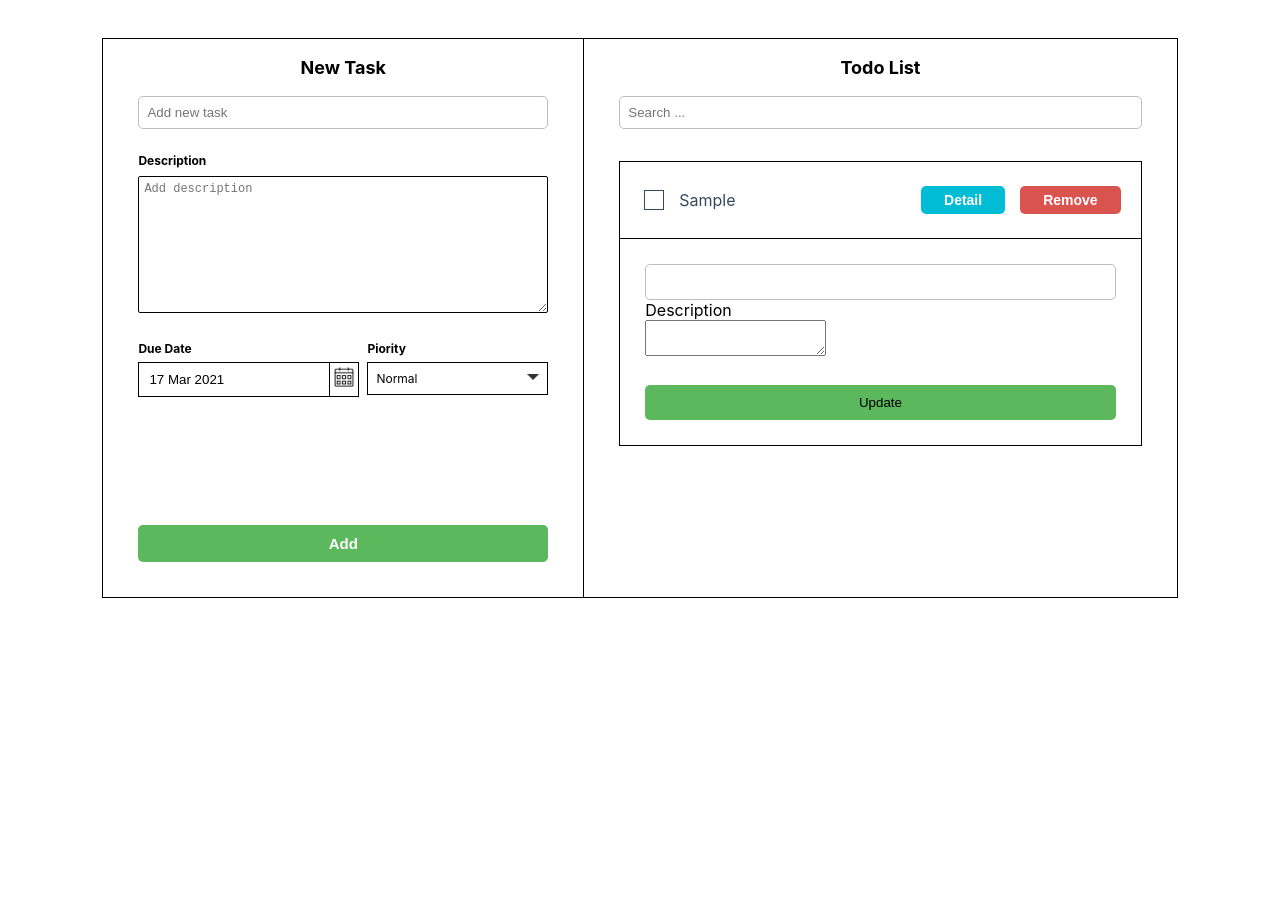
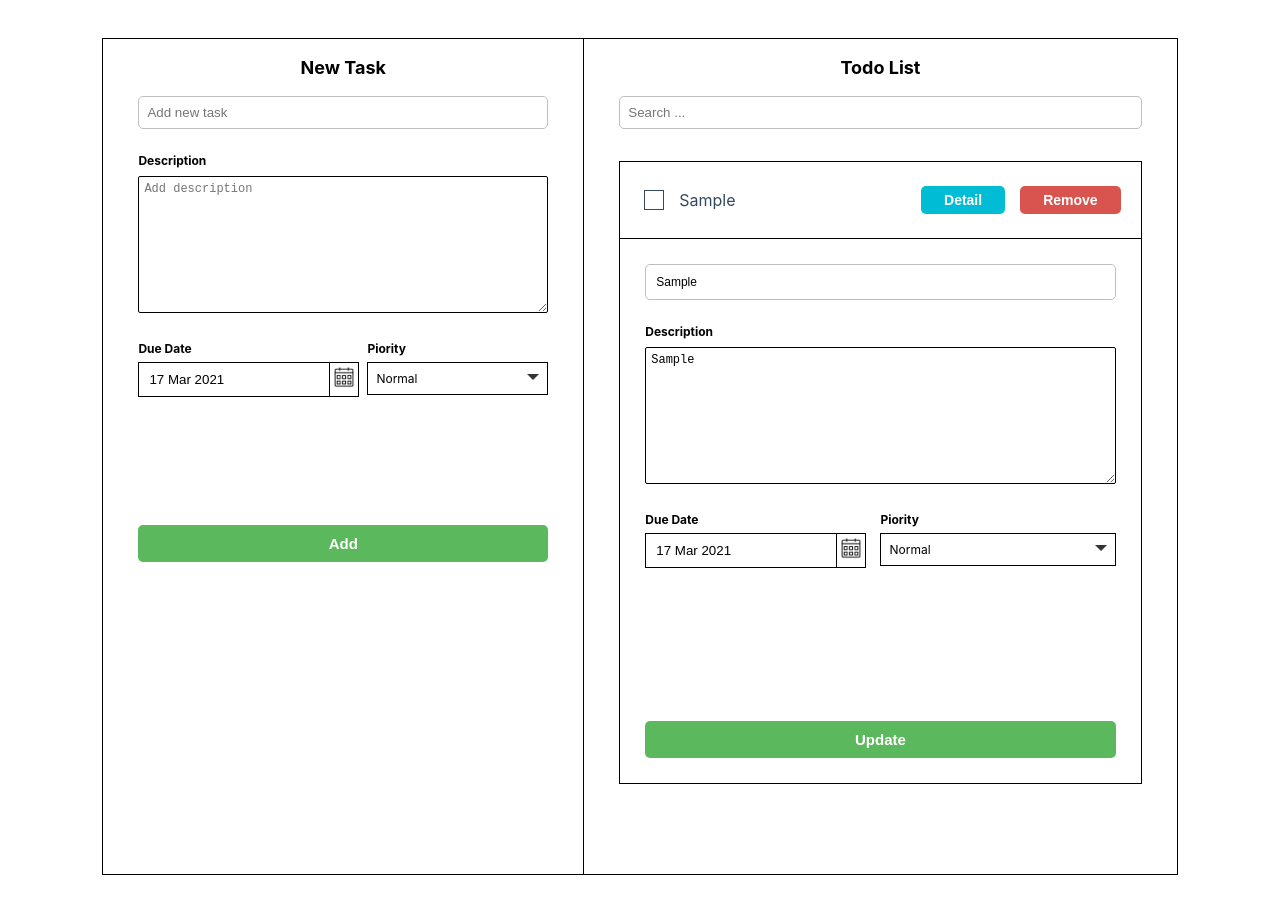
Before and after one commit to Sotatek-DuyNguyen2/todo-list-new-sota, a React (Create React App) app: page / in a window 1280 px wide. Both pictures are taken after typing "Sample", "Sample" into the empty fields and a click on the button "Add". Before the commit the page ends 800 px from the top, so only its background shows below. Built offline with nearby package versions, Linux system fonts and the light colour scheme.

Commit message:
feat: update task detail

```diff
--- a/src/components/DatePiority/index.tsx
+++ b/src/components/DatePiority/index.tsx
@@ -8,13 +8,15 @@ import { useState } from 'react';
 interface IDatePiority {
     isDetail: boolean,
     setDate: any,
-    setPiority: any
+    setPiority: any,
+    dateDetail: any,
+    piorityDetail: any,
 }
 
-const DatePiority = ({isDetail, setDate, setPiority}:IDatePiority) => {
+const DatePiority = ({isDetail, setDate, setPiority, dateDetail, piorityDetail}:IDatePiority) => {
 
-    const [startDate, setStartDate] = useState(isDetail ? new Date() : new Date());
-    const [piority, changePiority] = useState(isDetail ? "" : 'Normal');
+    const [startDate, setStartDate] = useState(isDetail ? new Date(dateDetail) : new Date());
+    const [piority, changePiority] = useState(isDetail ? piorityDetail : 'Normal');
 
     const handleChangeDate = (date: any) => {
         setStartDate(date);
--- a/src/components/ItemDetail/index.tsx
+++ b/src/components/ItemDetail/index.tsx
@@ -1,22 +1,66 @@
 import DatePiority from '../DatePiority';
 import './style.sass';
+import {updateTask} from '../../store/actions/tasks';
+import { connect } from 'react-redux';
+import { useState } from 'react';
 
-const ItemDetail = () => {
+interface IDetailItemProps {
+    task: any,
+    updateTask: any,
+    changeIsDetail: any
+}
+
+const ItemDetail = ({task, updateTask, changeIsDetail}: IDetailItemProps) => {
+    const [newTask, setTask] = useState({
+        title: task.title || "",
+        description: task.description || "",
+        date: new Date(task.date),
+        piority: task.piority
+    });
+    const handleChange = (e: any) => {
+        setTask({...newTask, [e.target.name]:e.target.value})
+    }
+    const setDate = (date: any) => {
+        setTask({...newTask, date});
+    }
+    const setPiority = (piority: any) => {
+        setTask({...newTask, piority});
+    }
+    const handleUpdateTask = () => {
+        console.log(newTask);
+        if (newTask.title === "") {
+            alert("Title is required!")
+        } else {
+            updateTask({
+                oldTask: task,
+                newTask
+            })
+            alert("Update task successfully!")
+            changeIsDetail();
+        }
+
+
+    }
     return (
         <div className="detail">
-            <input className="detail__title" type="text" name="title" />
+            <input className="detail__title" onChange={handleChange}
+                    value={newTask.title} type="text" name="title" />
             <div className="detail__description">
                 <div  className="detail__description--label">Description</div>
-                <textarea id="detail__description--input" name="description" />
+                <textarea id="detail__description--input" onChange={handleChange}
+                            value={newTask.description} name="description" />
             </div>
-            {/* <DatePiority isDetail={true}
-                        date={setDate} piority={setPiority}
-                        dateDetail={task.date} piorityDetail={task.piority}/> */}
-            <button className="btn-update" >
-                <span className="text-btn">Update</span>
+            <DatePiority isDetail={true}
+                        setDate={setDate} setPiority={setPiority}
+                        dateDetail={task.date} piorityDetail={task.piority}/>
+            <button className="detail__btn" >
+                <span className="detail__btn--text">Update</span>
             </button>
         </div>
     )
 }
 
-export default ItemDetail
+const mapDispatchToProps =  {
+    updateTask,
+}
+export default connect(null, mapDispatchToProps)(ItemDetail);
--- a/src/components/ItemDetail/style.sass
+++ b/src/components/ItemDetail/style.sass
@@ -10,21 +10,35 @@
         border: 1px solid #BDBDBD
         border-radius: 5px
         width: -webkit-fill-available
-.hideDetail
-    display: none
-
-.title-task
-
-
-.btn-update
-    margin-top: 25px
-    text-align: center
-    width: 100%
-    background-color: #5CB85C
-    padding: 10px
-    border: none
-    border-radius: 5px
-    cursor: pointer
-
-.btn-update:focus
-    outline: none
+    &__description
+        margin: 1.5rem 0
+        &--label
+            font:
+                size: 12px
+                weight: bold
+            margin: 0.5rem 0
+        & > textarea
+            font-size: 12px
+            padding: 5px
+            border-radius: 2px
+            border: 1px solid #000000
+            min-height: 125px
+            width: -webkit-fill-available
+    &__btn
+        margin-top: 25px
+        text-align: center
+        width: 100%
+        background-color: #5CB85C
+        padding: 10px
+        border: none
+        border-radius: 5px
+        cursor: pointer
+        &--text
+            color: #fff
+            font:
+                size: 15px
+                weight: bold
+    &__btn:hover
+        background-color: #53A453
+    &__btn:focus
+        outline: none
--- a/src/components/ItemTask/index.tsx
+++ b/src/components/ItemTask/index.tsx
@@ -3,6 +3,7 @@ import './style.sass';
 import {removeTask} from '../../store/actions/tasks';
 import {displayBulkAction} from '../../store/actions/bulk';
 import { connect } from 'react-redux';
+import { useState } from 'react';
 
 interface ITaskItemProps {
     task: any,
@@ -11,9 +12,12 @@ interface ITaskItemProps {
 }
 
 const ItemTask = ({task, removeTask}: ITaskItemProps) => {
-
+    const [isDetail, setDetail] = useState(true);
     const handleRemoveTask = () => {
         removeTask(task);
+    }
+    const changeIsDetail = () => {
+        setDetail(!isDetail);
     }
     return (
         <div className="">
@@ -33,7 +37,8 @@ const ItemTask = ({task, removeTask}: ITaskItemProps) => {
             </div>
 
 
-            <ItemDetail />
+            {isDetail && <ItemDetail task={task} changeIsDetail={changeIsDetail}/> }
+
         </div>
     )
 }
--- a/src/components/NewTask/index.tsx
+++ b/src/components/NewTask/index.tsx
@@ -50,7 +50,7 @@ const NewTask = ({addTaskAction}: INewTaskProps) => {
                 <textarea  name="description" value={task.description}
                             onChange={handleChange}  placeholder="Add description" />
             </div>
-            <DatePiority isDetail={false} setDate={setDate} setPiority={setPiority} />
+            <DatePiority dateDetail={""} piorityDetail={""} isDetail={false} setDate={setDate} setPiority={setPiority} />
             <button className="task__btn" onClick={addNewTask}>
                 <span className="task__btn--text">Add</span>
             </button>
```
